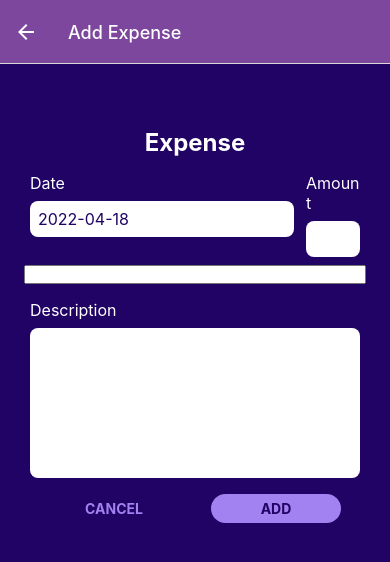
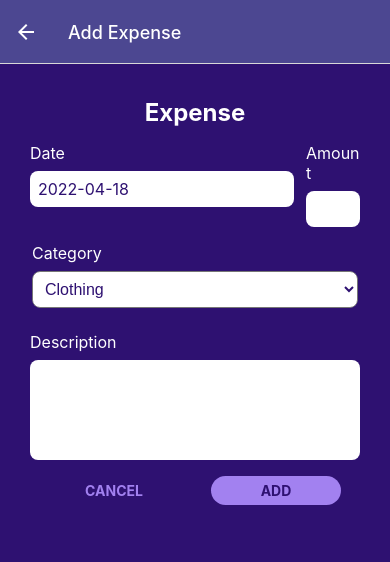
Before and after one commit to liewkm/Group1-SkillsUnion-Module4-Project-ExpenseTrackerApp, a React Native app in the folder ExpenseTrackerApp/: screen /ManageExpense in a window 390 px wide. Shown: the top 562 px of the page. Built offline with nearby package versions, Linux system fonts and the light colour scheme.

Commit message:
Add datepicker and category form

```diff
--- a/ExpenseTrackerApp/components/ExpensesInput/ExpensesForm.js
+++ b/ExpenseTrackerApp/components/ExpensesInput/ExpensesForm.js
@@ -140,10 +140,12 @@ function ExpensesForm({ onCancel, onSubmit, submitBtnLabel, defaultValues }) {
 
       {/* display DatePicker input */}
       {/* <Text style={styles.title}>{text}</Text> */}
+      <Text style={styles.label}>Category</Text>
+      <View style={styles.pickerContainer}>
         <Picker
           selectedValue={category}
-        style={{color: 'white'}}
-        dropdownIconColor={'white'}
+          style={styles.picker}
+          dropdownIconColor={GlobalColors.primary800}
           prompt={'Please select category:'}
           onValueChange={(category) => setCategory(category)}
         >
@@ -156,7 +158,7 @@ function ExpensesForm({ onCancel, onSubmit, submitBtnLabel, defaultValues }) {
           <Picker.Item label="Social" value="Social" />
           <Picker.Item label="Transport" value="Transport" />
         </Picker>
-
+      </View>
 
       {/* <PickerSelect
         onValueChange={(category) => setCategory(category)}
@@ -206,35 +208,35 @@ function ExpensesForm({ onCancel, onSubmit, submitBtnLabel, defaultValues }) {
 
 export default ExpensesForm;
 
-const pickerSelectStyles = StyleSheet.create({
-  inputIOS: {
-    fontSize: 16,
-    paddingVertical: 12,
-    paddingHorizontal: 10,
-    borderWidth: 1,
-    borderColor: "gray",
-    borderRadius: 4,
-    color: GlobalColors.primary100,
-    paddingRight: 30, // to ensure the text is never behind the icon
-  },
-  inputAndroid: {
-    // backfaceVisibility: "visible",
-    marginTop: 16,
+// const pickerSelectStyles = StyleSheet.create({
+//   inputIOS: {
+//     fontSize: 16,
+//     paddingVertical: 12,
+//     paddingHorizontal: 10,
+//     borderWidth: 1,
+//     borderColor: "gray",
+//     borderRadius: 4,
+//     color: GlobalColors.primary100,
+//     paddingRight: 30, // to ensure the text is never behind the icon
+//   },
+//   inputAndroid: {
+//     // backfaceVisibility: "visible",
+//     marginTop: 16,
 
-    // backgroundColor: GlobalColors.primary100,
-    fontSize: 16,
-    paddingHorizontal: 10,
-    paddingVertical: 4,
-    borderWidth: 0.5,
-    borderColor: "purple",
-    borderRadius: 8,
-    color: GlobalColors.primary100,
-    paddingRight: 30, // to ensure the text is never behind the icon
-  },
-});
+//     // backgroundColor: GlobalColors.primary100,
+//     fontSize: 16,
+//     paddingHorizontal: 10,
+//     paddingVertical: 4,
+//     borderWidth: 0.5,
+//     borderColor: "purple",
+//     borderRadius: 8,
+//     color: GlobalColors.primary100,
+//     paddingRight: 30, // to ensure the text is never behind the icon
+//   },
+// });
 
 const styles = StyleSheet.create({
-  container: { marginTop: 40 },
+  container: { marginTop: 10 },
   row: {
     flexDirection: "row",
     justifyContent: "space-between",
@@ -263,4 +265,26 @@ const styles = StyleSheet.create({
     textAlign: "center",
     color: GlobalColors.error50,
   },
+  label: {
+    fontSize: 16,
+    marginTop: 8,
+    marginLeft: 8,
+    color: GlobalColors.primary100,
+  },
+  picker: {
+    fontSize: 16,
+    backgroundColor: GlobalColors.primary100,
+    color: GlobalColors.primary800,
+    padding: 8,
+    borderRadius: 8,
+    minWidth : "49%"
+  },
+  pickerContainer: {
+    borderRadius: 8,
+    borderWidth: 0,
+    margin: 8,
+    overflow: 'hidden',
+    minWidth : "49%"
+  },
+
 });
--- a/ExpenseTrackerApp/components/ExpensesInput/Input.js
+++ b/ExpenseTrackerApp/components/ExpensesInput/Input.js
@@ -47,7 +47,7 @@ const styles = StyleSheet.create({
   },
 
   inputMultiline: {
-    minHeight: 150,
+    minHeight: 100,
     textAlignVertical: "top",
   },
 
--- a/ExpenseTrackerApp/screens/ExpensesOverview.js
+++ b/ExpenseTrackerApp/screens/ExpensesOverview.js
@@ -18,8 +18,8 @@ function ExpensesOverview() {
         headerStyle: { backgroundColor: GlobalColors.primary500 },
         headerTintColor: GlobalColors.primary100 ,
         tabBarStyle: { backgroundColor: GlobalColors.primary700 },
-        tabBarActiveTintColor: GlobalColors.primary55,
-        // tabBarActiveTintColor: GlobalColors.accent500,
+        // tabBarActiveTintColor: GlobalColors.primary55,
+        tabBarActiveTintColor: GlobalColors.accent500,
         headerRight: ({ tintColor }) => (
           <IconButton
             icon="add"
--- a/ExpenseTrackerApp/utilities/colors.js
+++ b/ExpenseTrackerApp/utilities/colors.js
@@ -4,15 +4,15 @@
 
 export const GlobalColors = {
   primary50:  '#FFFFFF', //Background Box Color of SummaryBox
-  primary55:  '#E3D97F', //TextColor For TotalSummary In All Expenses - (new addition)
-  primary60:  '#0D0F15',  //TextColor For totalSummary TextFont- (new Addition)
+  primary55:  '#58914E', //TextColor For TotalSummary In All Expenses - (new addition)
+  primary60:  '#FFFFFF',  //TextColor For totalSummary TextFont- (new Addition)
   primary100: '#FFFFFF', //Color of Heading Title- All Expenses
   primary200: '#A281F0', // Update - Cancel Button Colors in Expense Screen
-  primary400: '#5721D4', // ################################################# Not in use
-  primary500: '#7E479E', // Background Color of Top Box
+  primary400: '#4C4791', // ################################################# Not in use
+  primary500: '#4C4791', // Background Color of Top Box
   primary700: '#2B2946', // This is the background of the appContainer
-  primary800: '#200364', // Background Color of the Edit Expense Page
-  accent500: '#F7BC0C', // Color of Icons at Bottom Tab When Not in Focus
+  primary800: '#2e1171', // Background Color of the Edit Expense Page
+  accent500: '#ffffff', // Color of Icons at Bottom Tab When Not in Focus
   error50: '#FCC4E4',
   error500: '#9b095c', //color of bin in edit expense
   gray500: '#39324A',
```
Lines whose indentation alone changed are shown as unchanged.
